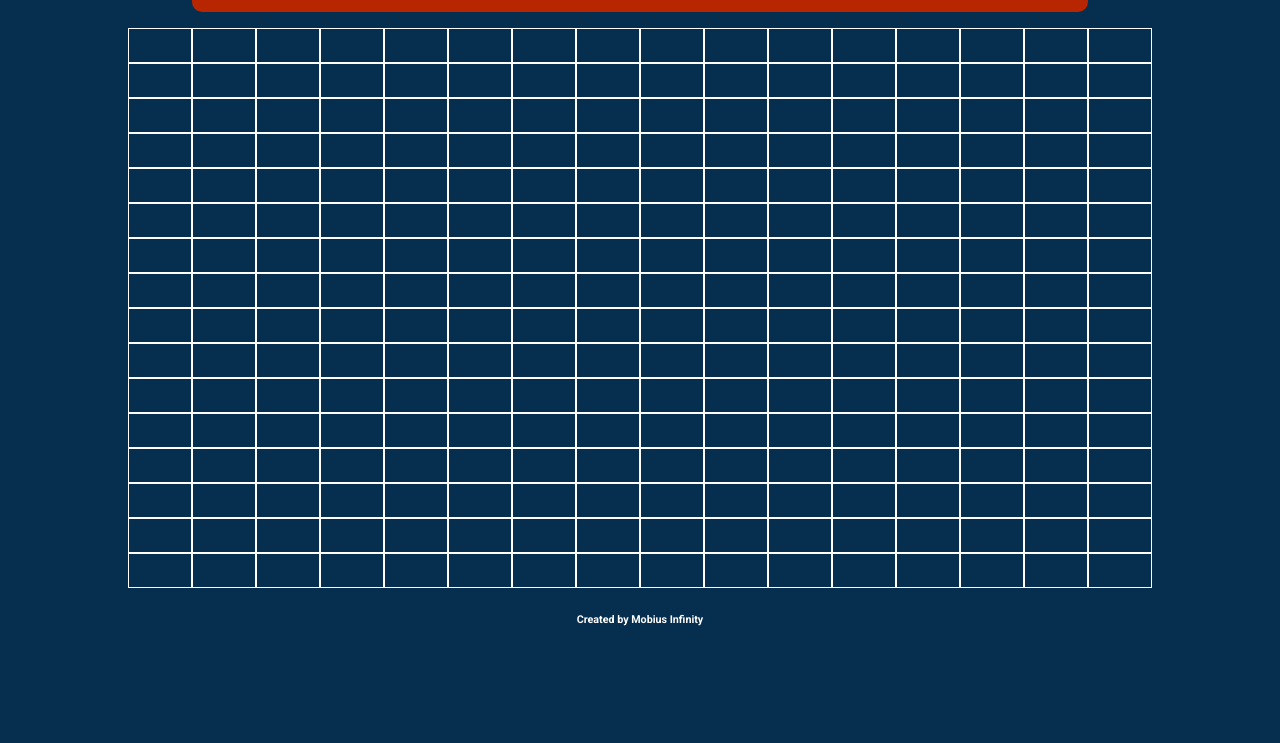
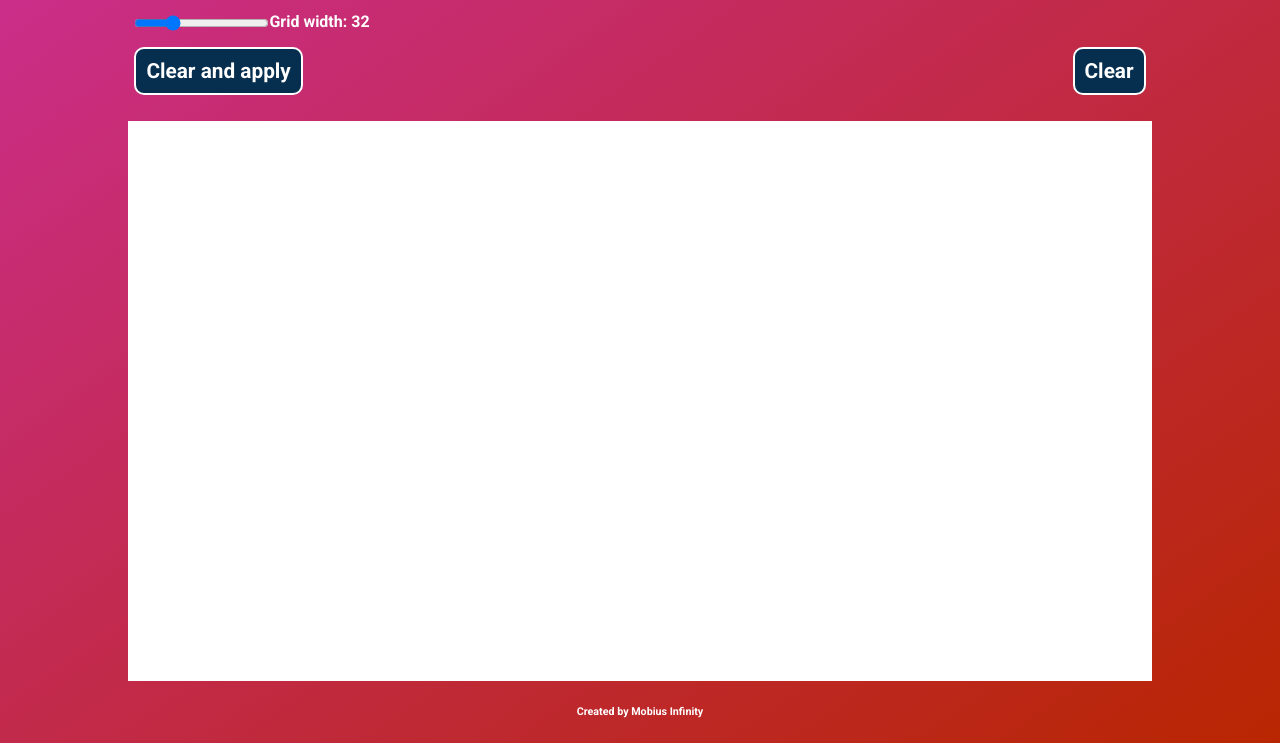
Before and after one commit to MobiusInfinity1000/etch-a-sketch, a plain HTML site: page index.html in a window 1280 px wide. Shown: the part 149-892 px from the top of the page. Before the commit the page ends 800 px from the top, so only its background shows below. Drawn offline with Linux system fonts and the light colour scheme.

Commit message:
Adding dynamic change grid size button, clean up css, add slider, fix background

```diff
--- a/etch-a-sketch.js
+++ b/etch-a-sketch.js
@@ -1,31 +1,63 @@
+//get HTML elements
+const slider = document.getElementById("slider");
+const output = document.getElementById("sliderVal");
+const gridContainer = document.getElementById("grid-container");
+const changeGridButton = document.getElementById("changeGridButton");
+const clearButton = document.getElementById('clearButton');
+let gridSize = parseInt(slider.value,10);
+
+
+//update slider value on load
+output.innerHTML = slider.value;
+
+// Update the current slider value (each time you drag the slider handle)
+slider.oninput = function() {
+    output.innerHTML = this.value;
+  }
+
+
 function addElement() {
     const newDiv = document.createElement("div");
     newDiv.className = "grid-element";
     //const newContent = document.createTextNode("Hi there and greetings!");
     //newDiv.appendChild(newContent);
-    document.getElementById("grid-container").appendChild(newDiv);
+    gridContainer.appendChild(newDiv);
     newDiv.addEventListener("mouseover", () => {
-        newDiv.style.backgroundColor = "white";
+        newDiv.style.backgroundColor = "black";
     });
 }
 
+function changeGridSize(){
+    gridContainer.innerHTML = '';
+    let gridSize = parseInt(slider.value,10);
+    console.log(gridSize*gridSize);
+    console.log(typeof Math.pow(gridSize,2));
+    for (let i=1; i<=Math.pow(gridSize,2); i++){
+        addElement();
+
+    };
+      gridContainer.style["grid-template-columns"] = "repeat(" + gridSize + ", 1fr)";
+}
 
 function addElementLoop(){
     for (let i=1; i<=256; i++){
         addElement();
-
     }
 
     //setting grid property by JS so it can be changed later
-    document.getElementById("grid-container").style["grid-template-columns"] = "repeat(16, 1fr)";
+    gridContainer.style["grid-template-columns"] = "repeat(16, 1fr)";
 }
+
+//When document loads, creates default value of 16 by 16 boxes
 document.body.onload = addElementLoop;
 
+//EVENT LISTENERS
 //clear button functionality
-const clearButton = document.getElementById('clearButton');
 clearButton.addEventListener("click", () => {
     const gridDivs = document.getElementById("grid-container").querySelectorAll(".grid-element");
-    for (let i=0; i<256; i++){
-        gridDivs[i].style.backgroundColor = "#062F4F"; //assign colour to white later on
+    for (let i=0; i<=gridDivs.length; i++){
+        gridDivs[i].style.backgroundColor = "transparent"; //assign colour to white later on
     }
 });
+//change grid button functionality
+changeGridButton.addEventListener("click", changeGridSize);
--- a/index.html
+++ b/index.html
@@ -11,6 +11,9 @@
 <body>
     <div id ="title"><h1>Etch-a-sketch</h1></div>
     <div id ="controller-container" class = "controller-container">
+        <input class = "slider" id = "slider" type="range" min="10" max="100" value="32">
+        <p>Grid width: <span id="sliderVal"></span></p>
+        <button class = "controller" id = "changeGridButton">Clear and apply</button>
         <button class = "controller" id = "clearButton">Clear</button>
     </div>
     <div id ="grid-container" class="container"></div>
--- a/styles.css
+++ b/styles.css
@@ -1,14 +1,19 @@
 *{
-    background-color:#062F4F;
+    /* background-color:#062F4F; */
     color: white;
     font-family: 'Roboto', 'Be Vietnam Pro', 'Poppins', sans-serif;
 }
 
+body{
+    background-image: linear-gradient(to bottom right, #CC2E95, #B82601);
+}
 #title{
     display: block;
     text-align: center;
-    font-size: 1.5em;
+    font-size: 3em;
     padding:0;
+    padding-top:1%;
+    padding-bottom: 1%;
     margin:0;
 
 }
@@ -23,44 +28,62 @@ h1{
     /* display: flex; */
     background-color: white;
 
+
     /* flex-wrap: wrap;
     justify-content: space-between; */
     height: 70vh;
     width: 80vw;
-    border-radius: 10px;
+    /* border-radius: 10px; */
 }
 
 #controller-container{
     margin:auto;
-    margin-top: 2vh;
-    margin-bottom: 2vh;
+    margin-bottom: 6vh;
     display: block;
     position: relative;
-    background-color: #B82601;
+    margin-right: 10%;
+    margin-left:10%;
+    /* background-color: #B82601; */
     align-items: center;
-    height: 10vh;
-    width: 70vw;
+    padding-bottom: 2%;
     border-radius: 10px;
 }
 
 .controller{
-    margin:auto;
-    padding:13px 30px 13px 30px;
-    background-color: #B82601;
+    padding:10px;
+    cursor: pointer;
+    /* padding:13px 30px 13px 30px; */
+    background-color: #062F4F;
     border-style: solid;
     border-color: white;
     color: white;
-    position: absolute;
-    top: 1.25vh;
-    left: 85%;
     font-size:1.3em;
     border-radius: 10px;
-    border-bottom:
+}
+
+#clearButton{
+    float: right;
+}
+
+#changeGridButton{
+    float:left;
+}
+
+.slider{
+    margin: auto;
+    cursor: pointer;
+    /* padding:13px 30px 13px 30px; */
+    border-style: solid;
+    border-color: white;
+    float: left;
+    font-size:1.3em;
+    border-radius: 10px;
 }
 
 .controller:hover{
-    background-color: black;
-    color:white;
+    background-color: #009DF9;
+    transition: 0.3s;
+    mouse
 }
 
 #footer{
@@ -73,12 +96,9 @@ h1{
 
 .grid-element{
     flex:1;
-    border-style: solid;
+    /* border-style: solid;
     border-color: white;
-    border-width: 0.001px;
+    border-width: 0.001px; */
+    background-color: white;
 
 }
-
-.grid-element:hover{
-    background-color: white;
-}
```
